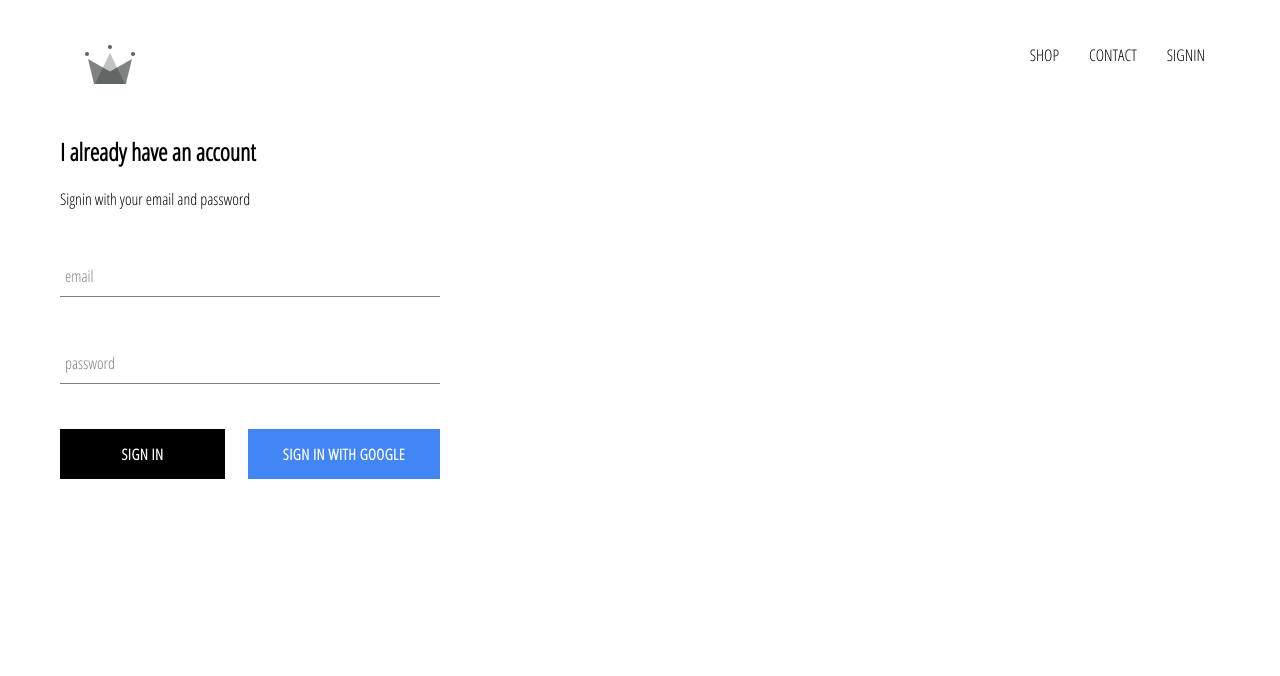
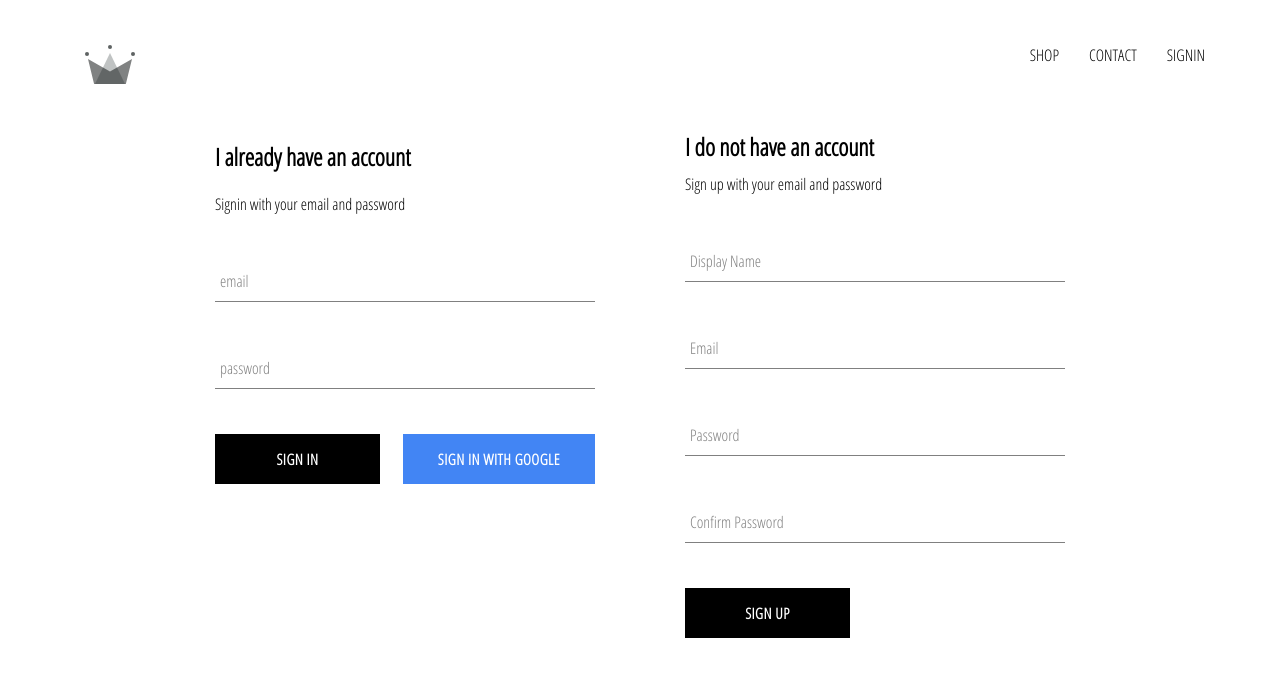
Before and after one commit to brandonsamuel1/crwn-clothing-store, a React (Create React App) app: page /signin in a window 1280 px wide. Shown: the top 676 px of the page. Built offline with nearby package versions, Linux system fonts and the light colour scheme; no server answers.

Commit message:
Implemented sign up with email/password stored on firebase

```diff
--- /dev/null
+++ b/src/components/sign-up/sign-up.component.jsx
@@ -0,0 +1,71 @@
+import React from "react";
+
+import FormInput from "../form-input/form-input.component";
+import CustomButton from "../custom-button/custom-button.component";
+
+import { auth, createUserProfileDoc } from "../../firebase/firebase.utils";
+
+import './sign-up.styles.scss';
+
+class SignUp extends React.Component {
+    constructor() {
+        super();
+
+        this.state = {
+            displayName: '',
+            email: '',
+            password: '',
+            confirmPassword: ''
+        }
+    }
+
+    handleSubmit = async (e) => {
+        e.preventDefault();
+
+        const { displayName, email, password, confirmPassword } = this.state
+
+        if (password !== confirmPassword) {
+            alert("Credentials don't match!")
+        }
+
+        try {
+            const { user } = await auth.createUserWithEmailAndPassword(email, password)
+
+            await createUserProfileDoc(user, { displayName })
+
+            this.setState({
+                displayName: '',
+                email: '',
+                password: '',
+                confirmPassword: ''
+            })
+
+        } catch (error) {
+            console.error(error)
+        }
+    }
+
+    handleChange = (e) => {
+        const { name, value } = e.target;
+
+        this.setState({ [name]: value })
+    }
+
+    render() {
+        const { displayName, email, password, confirmPassword } = this.state
+        return (
+            <div className="sign-up">
+                <h2 className="title">I do not have an account</h2>
+                <span>Sign up with your email and password</span>
+                <form className="sign-up-form" onSubmit={this.handleSubmit}>
+                    <FormInput type="text" name="displayName" value={displayName} onChange={this.handleChange} label="Display Name" />
+                    <FormInput type="text" name="email" value={email} onChange={this.handleChange} label="Email" />
+                    <FormInput type="password" name="password" value={password} onChange={this.handleChange} label="Password" />
+                    <FormInput type="password" name="confirmPassword" value={confirmPassword} onChange={this.handleChange} label="Confirm Password" />
+                    <CustomButton type="submit">SIGN UP</CustomButton>
+                </form>
+            </div>
+        )
+    }
+}
+export default SignUp;
--- /dev/null
+++ b/src/components/sign-up/sign-up.styles.scss
@@ -0,0 +1,9 @@
+.sign-up {
+  display: flex;
+  flex-direction: column;
+  width: 380px;
+
+  .title {
+    margin: 10px 0;
+  }
+}
--- /dev/null
+++ b/src/pages/signin-signup/sign-in-and-sign-up.styles.scss
@@ -0,0 +1,6 @@
+.sign-in-and-sign-up {
+  width: 850px;
+  display: flex;
+  justify-content: space-between;
+  margin: 30px auto;
+}
--- a/src/pages/signin-signup/signin-signup.component.jsx
+++ b/src/pages/signin-signup/signin-signup.component.jsx
@@ -1,11 +1,15 @@
 import React from "react";
 
 import Signin from "../../components/signin/signin.component";
+import SignUp from "../../components/sign-up/sign-up.component";
+
+import './sign-in-and-sign-up.styles.scss'
 
 const SigninSignup = () => {
     return (
-        <div>
+        <div className="sign-in-and-sign-up">
             <Signin />
+            <SignUp />
         </div>
     )
 }
```
